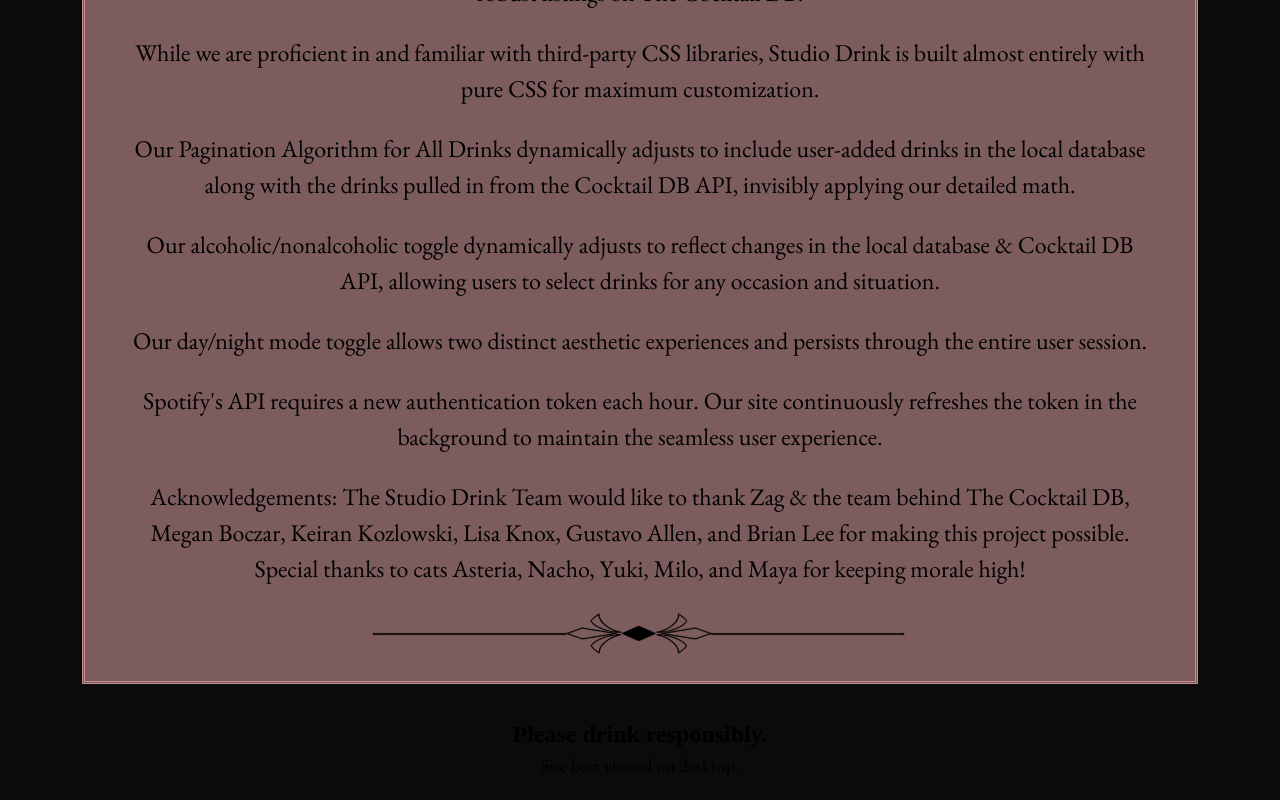
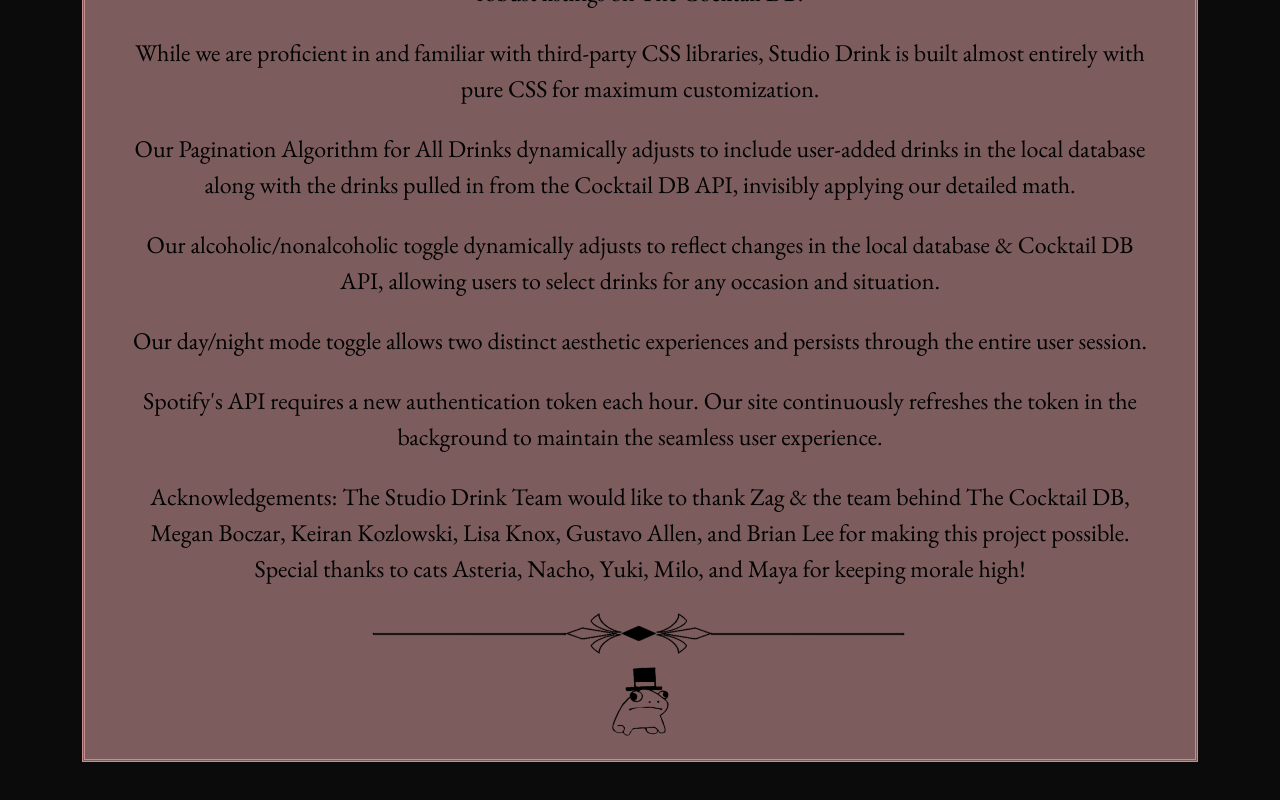
Before and after one commit to adventuring-party-capstone/CAPSTONE-MAIN, a React (Vite) app in the folder client/: page /about in a window 1280 px wide. Shown: the part 3885-4685 px from the top of the page. Built offline with nearby package versions, Linux system fonts and the light colour scheme; no server answers; a web font is replaced by a local one.

Commit message:
frog and readme

```diff
--- a/client/src/components/About.jsx
+++ b/client/src/components/About.jsx
@@ -9,6 +9,7 @@ import topDivider from "../assets/Divider.png";
 import betweenDivider from "../assets/divider2.png";
 import topLogo from "./../assets/Studio_drink_logo.svg";
 import gisula from "../assets/gisula.png";
+import frog from "../assets/frog.png";
 
 export default function About({ dark }) {
     return (
@@ -205,7 +206,7 @@ export default function About({ dark }) {
                             teaching, and management) to her new field, where
                             she is excited to adapt her passion for seamless,
                             gamified lesson design and “sneaky teaching” to
-							enhance her clients’ web experiences. In her free
+                            enhance her clients' web experiences. In her free
                             time, she likes to play (and GM for) D&D, practice
                             CrossFit and Aerial Silks, organize book clubs, and
                             spend time with her charming friends and adorable
@@ -432,6 +433,8 @@ export default function About({ dark }) {
                     </h2>
                     <br />
                     <img src={topDivider} className="divider" />
+                    <br />
+                    <img src={frog} className="frog" />
                 </div>
             </div>
 
--- a/client/src/index.css
+++ b/client/src/index.css
@@ -623,6 +623,10 @@ h4 {
     .contactLinks {
         width: 60px;
         height: auto;
+        filter: invert(1);
+    }
+    .frog {
+        height: 6%;
         filter: invert(1);
     }
     /* DARK DETAILS BUTTON STYLING END ------------------------------------ */
@@ -1932,6 +1936,9 @@ input:checked + .slider:before {
     padding-right: 30px;
     font-family: "EB Garamond";
 }
+.frog {
+    width: 6%;
+}
 /* Images */
 
 .picture {
@@ -2449,3 +2456,6 @@ hr.solid {
         display: inline;
     }
 }
+.frog {
+    width: 6%;
+}
```
Also changed, not shown: client/src/assets/frog.png (added), 1 other file (tests, documents, lock files or other folders). Lines whose indentation alone changed are shown as unchanged.
